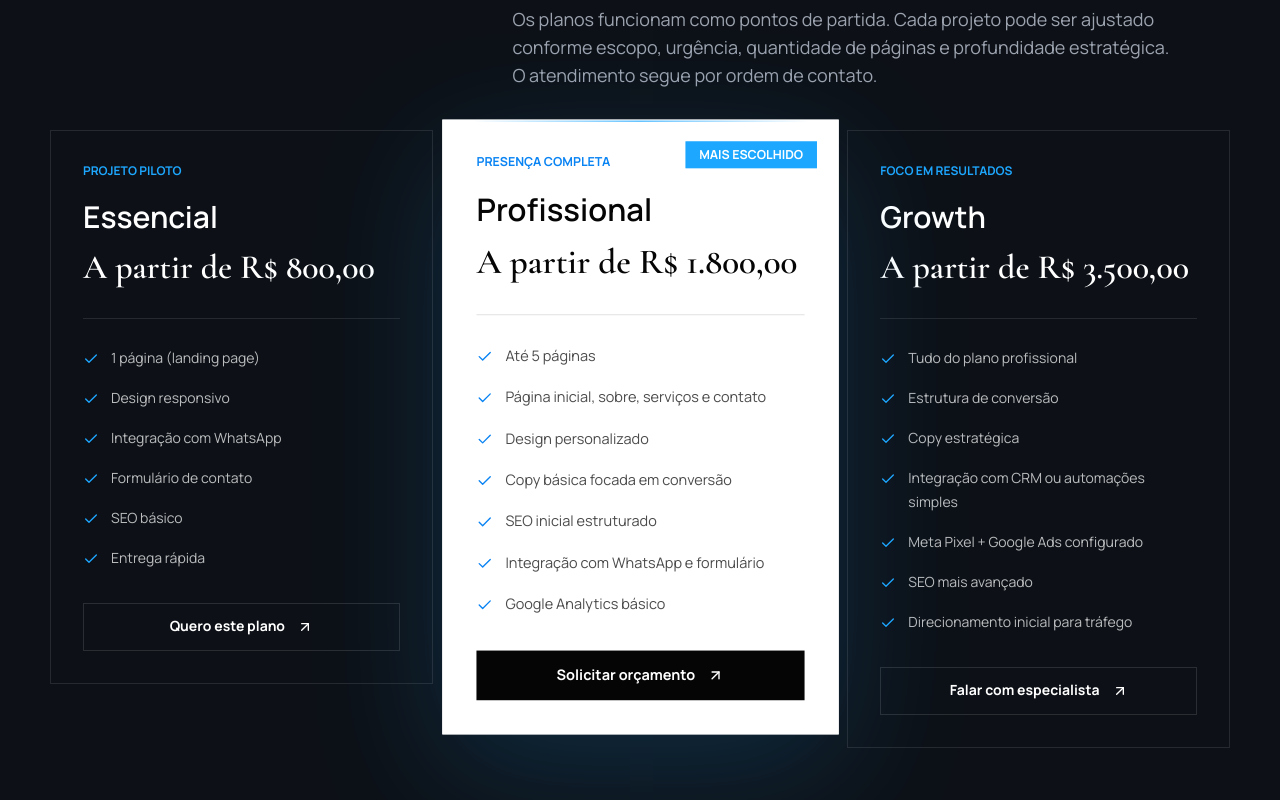
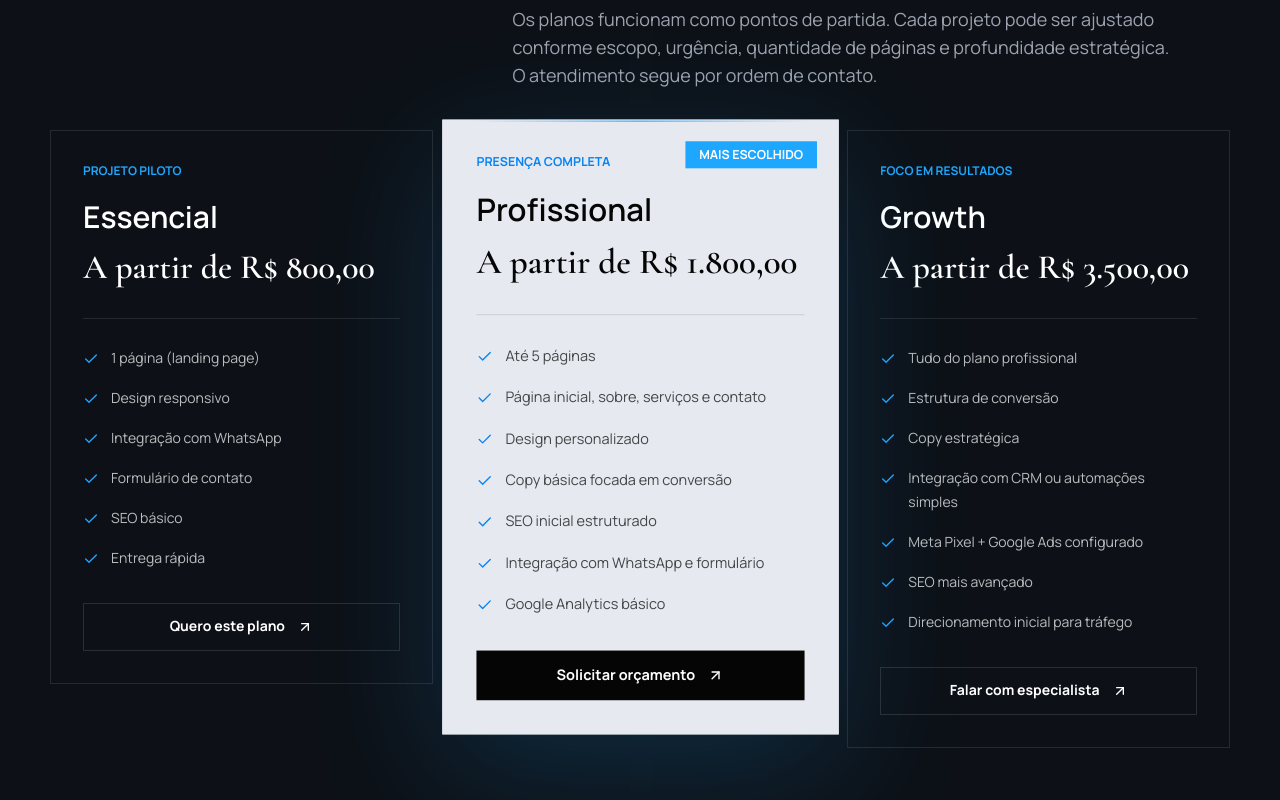
Before and after one commit to lucasccruz30-jpg/site-ocdigital, a Next.js app: page / in a window 1280 px wide. Shown: the part 1020-1820 px from the top of the page. Built offline with nearby package versions, Linux system fonts and the light colour scheme.

Commit message:
Replace large white panels with soft gray

```diff
--- a/components/PricingItem.tsx
+++ b/components/PricingItem.tsx
@@ -25,7 +25,7 @@ export function PricingItem({
     <article
       className={
         featured
-          ? "relative z-10 border border-white bg-white p-7 text-ink shadow-[0_34px_120px_rgba(30,167,255,0.18)] transition duration-500 hover:-translate-y-1 md:p-8 lg:scale-[1.035]"
+          ? "relative z-10 border border-[#E6EAF0] bg-[#E6EAF0] p-7 text-ink shadow-[0_34px_120px_rgba(30,167,255,0.18)] transition duration-500 hover:-translate-y-1 md:p-8 lg:scale-[1.035]"
           : "relative border border-white/10 bg-ink-soft p-7 text-white transition duration-500 hover:-translate-y-1 hover:border-ocean/35 hover:shadow-[0_24px_80px_rgba(0,0,0,0.28)] md:p-8"
       }
     >
--- a/components/ServiceShowcase.tsx
+++ b/components/ServiceShowcase.tsx
@@ -56,7 +56,7 @@ export function ServiceShowcase() {
         />
 
         <div className="mt-16 grid gap-8 lg:grid-cols-[0.92fr_1.08fr] lg:items-start">
-          <Reveal className="clip-panel-reverse relative min-h-[480px] overflow-hidden border border-white/10 bg-white text-ink">
+          <Reveal className="clip-panel-reverse relative min-h-[480px] overflow-hidden border border-white/10 bg-[#E6EAF0] text-ink">
             <div className="absolute right-0 top-0 h-full w-px bg-ocean" />
             <div className="flex h-full flex-col justify-between p-8 md:p-10">
               <div>
```
